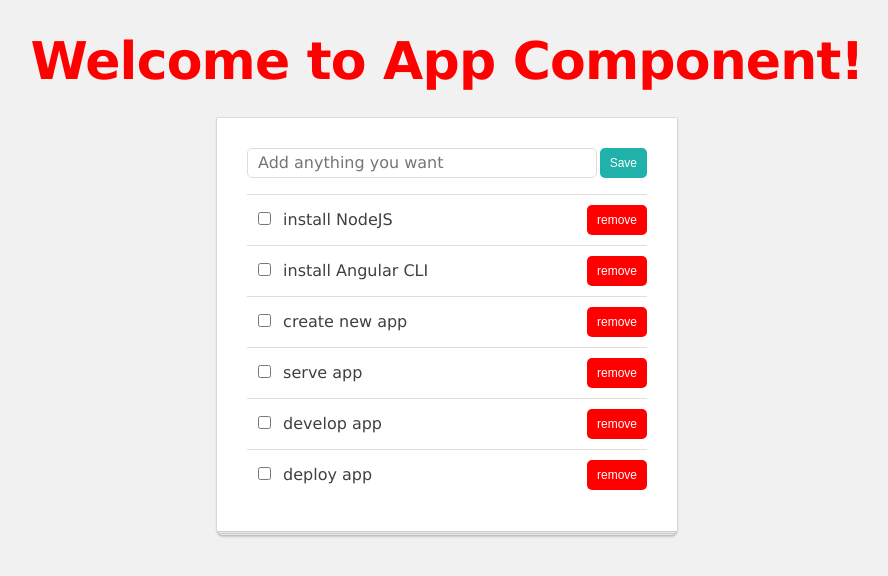
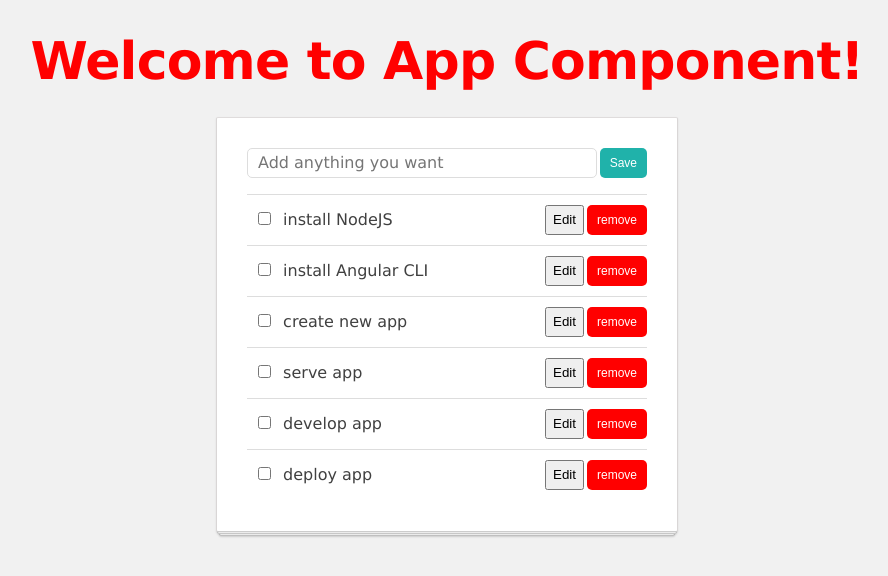
Before and after one commit to Shachita/Todo-List-Angular, an Angular app: page / in a window 1280 px wide. Shown: the top 576 px of the page, without its empty margins (193-1081 px from the left). Built offline with nearby package versions, Linux system fonts and the light colour scheme.

Commit message:
2 files modified(edit button working)

```diff
--- a/src/app/todo-item/todo-item.component.html
+++ b/src/app/todo-item/todo-item.component.html
@@ -5,9 +5,10 @@
              class="todo-checkbox"
              [(ngModel)]="item.completed"
              (click)="completeItem()"/>
-             <span contenteditable="">
+             <span  *ngIf="!editable">
        {{item.title}}
              </span>
+             <input type="text" [(ngModel)]="item.title" *ngIf="editable"/>
 
 
 
@@ -15,12 +16,11 @@
 
         </span>
 
-  <!--
-  <button type="btn" (click)="editItem()">
-    Edit
 
+  <button type="btn"   (click)="editable=!editable">
+    {{editable ? "Save" : "Edit"}}
+  </button>
 
-    </button>-->
 
       <button class="btn btn-red" (click)="removeItem()">
         remove
--- a/src/app/todo-item/todo-item.component.ts
+++ b/src/app/todo-item/todo-item.component.ts
@@ -11,7 +11,7 @@ export class TodoItemComponent implements OnInit {
   @Output() remove: EventEmitter<TodoItem> = new EventEmitter();
   @Output() update: EventEmitter<any> = new EventEmitter();
   private function ='default';
-  private value: boolean;
+  private editable : boolean = false;
 
 
 removeItem()
@@ -32,7 +32,7 @@ removeItem()
   }
   editItem()
   {
-    this.value="true";
+    this.editable=true;
   }
   editType()
   {
```
